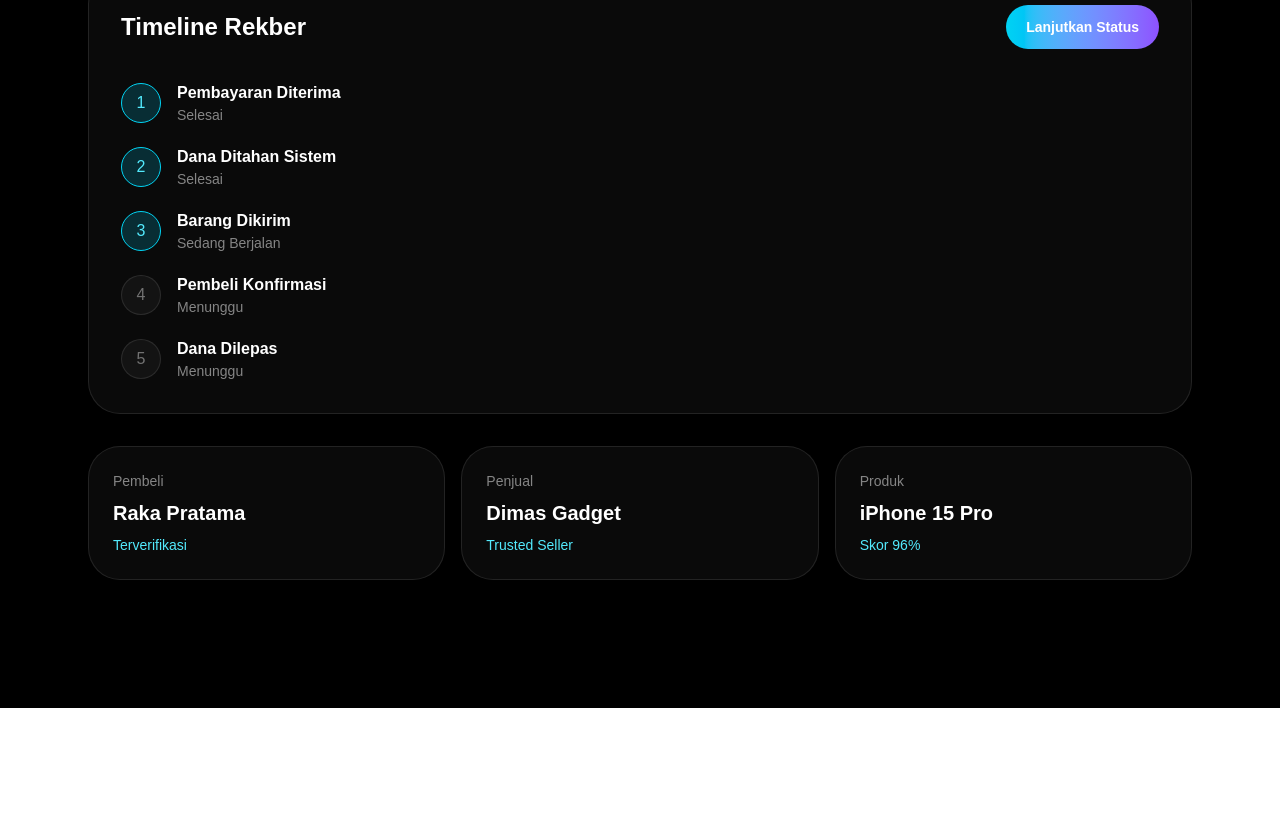
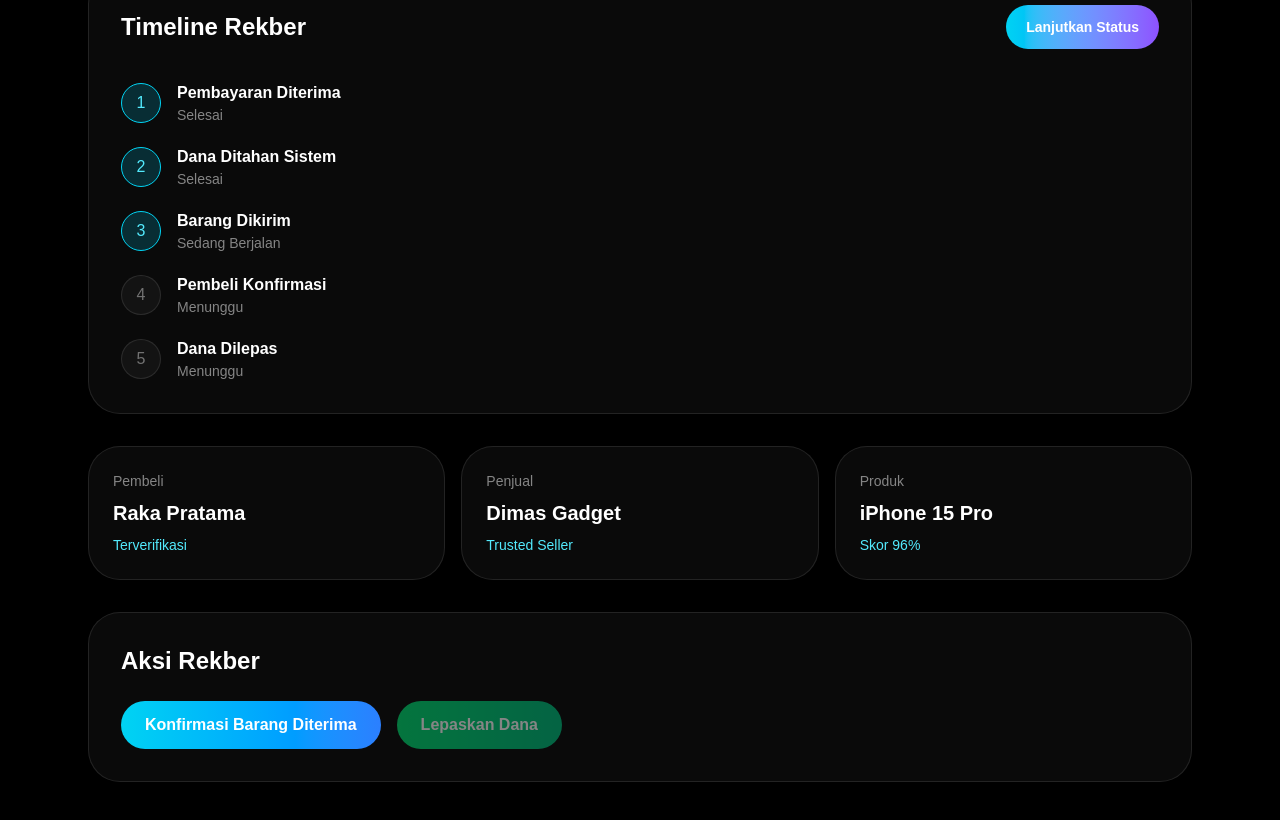
Before and after one commit to Rexlicky/gadgetswap, a Next.js app: page /escrow in a window 1280 px wide. Shown: the part 590-1410 px from the top of the page. Before the commit the page ends 1298 px from the top, so only its background shows below. Built offline with nearby package versions, Linux system fonts and the light colour scheme.

Commit message:
feat: add escrow action buttons

```diff
--- a/src/app/escrow/page.js
+++ b/src/app/escrow/page.js
@@ -1,6 +1,7 @@
 import EscrowStatusCard from "@/components/escrow/EscrowStatusCard";
 import EscrowTimeline from "@/components/escrow/EscrowTimeline";
 import EscrowSummary from "@/components/escrow/EscrowSummary";
+import EscrowActions from "@/components/escrow/EscrowActions";
 
 export default function EscrowPage() {
   return (
@@ -19,6 +20,7 @@ export default function EscrowPage() {
         <EscrowStatusCard />
         <EscrowTimeline />
         <EscrowSummary />
+        <EscrowActions />
       </div>
     </main>
   );
--- /dev/null
+++ b/src/components/escrow/EscrowActions.jsx
@@ -0,0 +1,48 @@
+"use client";
+
+import { useState } from "react";
+
+export default function EscrowActions() {
+  const [confirmed, setConfirmed] = useState(false);
+  const [released, setReleased] = useState(false);
+
+  return (
+    <div className="mt-8 rounded-[2rem] border border-white/10 bg-white/[0.04] p-8 backdrop-blur-xl">
+      <h2 className="text-2xl font-bold">Aksi Rekber</h2>
+
+      <div className="mt-6 flex flex-wrap gap-4">
+        <button
+          disabled={confirmed}
+          onClick={() => setConfirmed(true)}
+          className="rounded-full bg-gradient-to-r from-cyan-400 to-blue-500 px-6 py-3 font-semibold text-white transition hover:scale-105 disabled:cursor-not-allowed disabled:opacity-50"
+        >
+          Konfirmasi Barang Diterima
+        </button>
+
+        <button
+          disabled={!confirmed || released}
+          onClick={() => setReleased(true)}
+          className="rounded-full bg-gradient-to-r from-green-400 to-emerald-500 px-6 py-3 font-semibold text-white transition hover:scale-105 disabled:cursor-not-allowed disabled:opacity-50"
+        >
+          Lepaskan Dana
+        </button>
+      </div>
+
+      {confirmed && (
+        <div className="mt-6 rounded-2xl border border-cyan-500/20 bg-cyan-500/10 p-4">
+          <p className="font-semibold text-cyan-300">
+            📦 Barang telah dikonfirmasi diterima pembeli.
+          </p>
+        </div>
+      )}
+
+      {released && (
+        <div className="mt-4 rounded-2xl border border-green-500/20 bg-green-500/10 p-4">
+          <p className="font-semibold text-green-400">
+            💰 Dana berhasil dilepaskan ke penjual.
+          </p>
+        </div>
+      )}
+    </div>
+  );
+}
```
